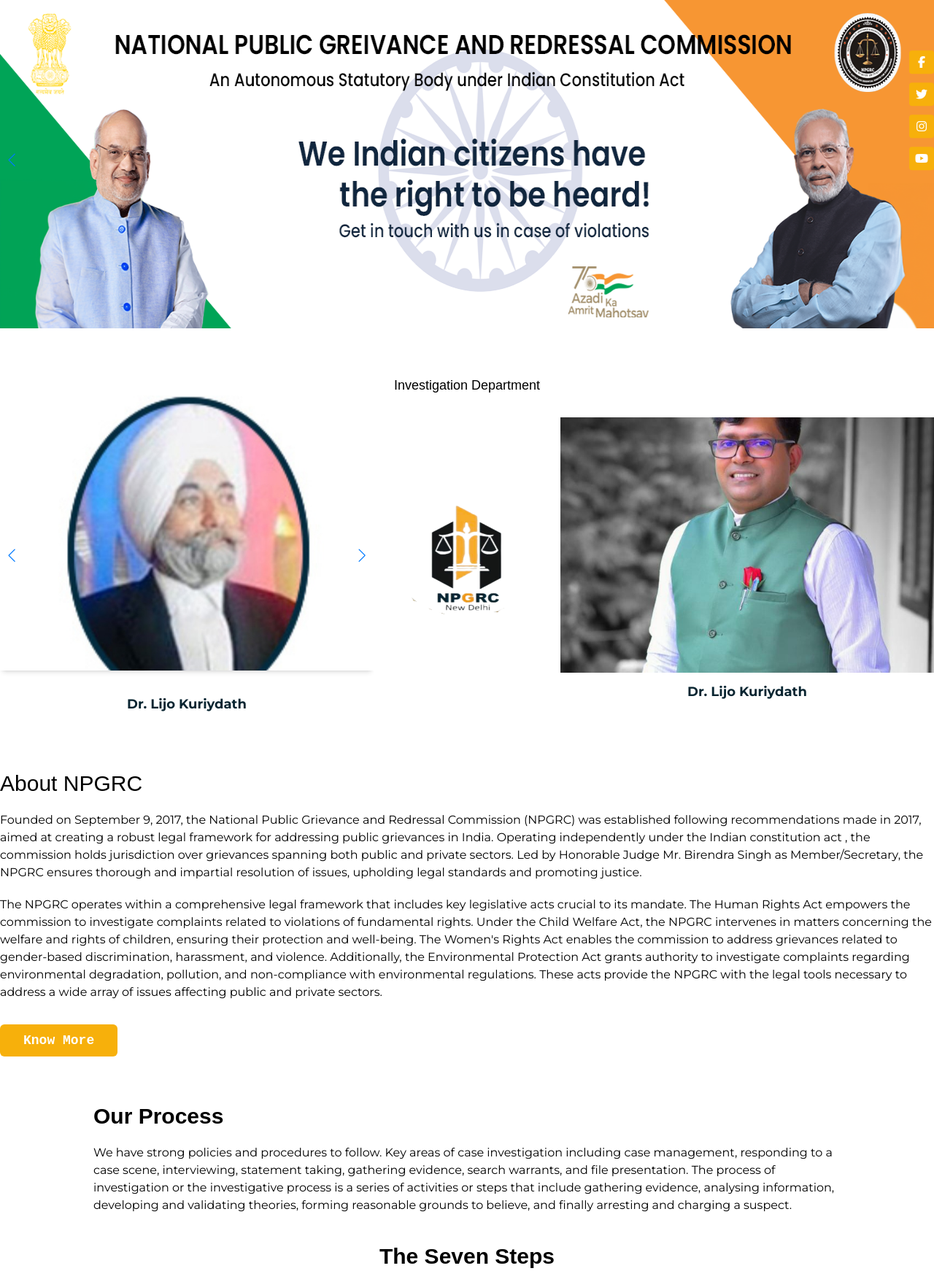
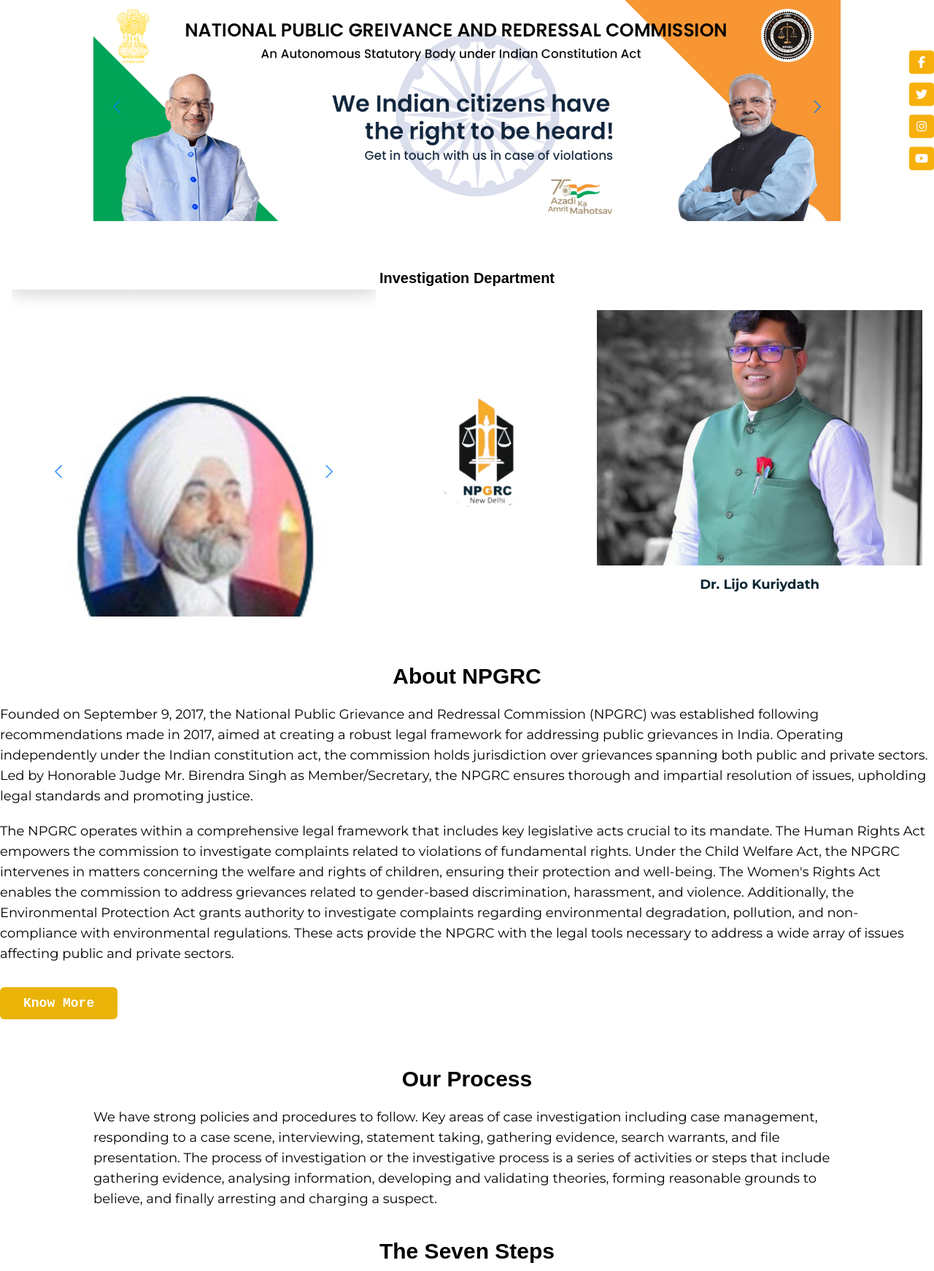
Before and after one commit to nSatyendra567/npgr, a PHP site: page /npgr/ in a window 1280 px wide. Shown: the part 216-1958 px from the top of the page at 73% size. Run offline with PHP 8.4, Linux system fonts and the light colour scheme; some libraries are stand-ins or nearby versions; some web fonts are replaced.

Commit message:
kuch part ka resoonsive code and resonsive css file add kiya hu

```diff
--- /dev/null
+++ b/css/responsive.css
@@ -0,0 +1,133 @@
+.swiper {
+    display: flex;
+    align-items: center;
+    position: relative;
+    max-height: 70vh; /* Max height for mobile view */
+  }
+
+  .swiper-slide img {
+    width: 100%;
+    height: auto;
+    object-fit: cover;
+  }
+
+  .swiper-button-next, .swiper-button-prev {
+    display: flex;
+    align-items: center;
+    justify-content: center;
+    z-index: 10; /* Ensure buttons are on top of other elements */
+  }
+
+  /* Mobile adjustments */
+  @media (max-width: 767px) {
+    .swiper {
+      max-height: 60vh; /* Adjust height for mobile view */
+    }
+
+    .swiper-button-next, .swiper-button-prev {
+      top: 50%; /* Center vertically */
+      transform: translateY(-50%);
+    }
+  }
+
+  /* Adjustments for larger screens */
+  @media (min-width: 768px) {
+    .swiper-button-next, .swiper-button-prev {
+      width: 2.5rem; /* 40px */
+      height: 2.5rem; /* 40px */
+    }
+  }
+
+
+
+
+
+  /* ------------------------------------------------ */
+
+  /* Adjust Swiper container for better mobile responsiveness */
+  @media (max-width: 767px) {
+    .swiper-slide {
+      height: 300px; /* Reduced height for mobile devices */
+    }
+
+    .swiper-button-next, .swiper-button-prev {
+      width: 3rem; /* 48px */
+      height: 3rem; /* 48px */
+    }
+  }
+
+  /* Adjust Swiper container for larger screens */
+  @media (min-width: 768px) {
+    .swiper-button-next, .swiper-button-prev {
+      width: 6rem; /* 96px */
+      height: 6rem; /* 96px */
+    }
+  }
+
+
+/* ------------------------------------------------ */
+
+  /* Ensure padding and margins are handled properly */
+  @media (max-width: 767px) {
+    section {
+      padding-left: 1rem;
+      padding-right: 1rem;
+    }
+  }
+
+  @media (min-width: 768px) {
+    section {
+      padding-left: 0;
+      padding-right: 0;
+    }
+  }
+
+    /* ------------------------------------------------ */
+
+ /* Ensure text and elements are responsive */
+ @media (max-width: 639px) {
+    section {
+      padding-left: 1rem;
+      padding-right: 1rem;
+    }
+    .text-lg, .text-xl, .text-2xl, .text-3xl {
+      font-size: 1rem; /* Adjust text size for smaller screens */
+    }
+    .w-56, .h-56 {
+      width: 100%;
+      height: auto;
+    }
+  }
+
+  @media (min-width: 640px) {
+    section {
+      padding-left: 2.5rem;
+      padding-right: 2.5rem;
+    }
+  }
+
+  @media (min-width: 768px) {
+    section {
+      padding-left: 4rem;
+      padding-right: 4rem;
+    }
+    .text-lg {
+      font-size: 1.125rem;
+    }
+  }
+
+  @media (min-width: 1024px) {
+    section {
+      padding-left: 8rem;
+      padding-right: 8rem;
+    }
+    .text-xl {
+      font-size: 1.25rem;
+    }
+  }
+
+
+
+
+
+  /* ----------------------------------------------- */
--- a/index.php
+++ b/index.php
@@ -1,85 +1,110 @@
 <?php include 'partials/header.php' ?>
 
 <main class="w-full h-fit">
-    <section class="overflow-x-hidden justify-center">
-        <div class="swiper bannerSwiper w-full flex justify-center items-center">
+    <section class="overflow-x-hidden flex justify-center">
+        <div class="swiper bannerSwiper w-full flex justify-center items-center relative max-h-[70vh] md:max-h-[450px]">
             <div class="swiper-wrapper">
-                <figure class="swiper-slide  h-auto md:h-[450px]  rounded-lg shadow-md bg-white flex flex-col text-brown gap-5">
-                    <img class="w-full h-full object-fill" src="./images/banner1.png" alt="NPGRC" />
+                <figure class="swiper-slide h-auto rounded-lg shadow-md bg-white flex flex-col text-brown gap-5">
+                    <picture>
+                        <!-- Mobile image -->
+                        <source media="(max-width: 767px)" srcset="./images/mobile-image.png" />
+                        <!-- Desktop image -->
+                        <img class="w-full h-full object-cover" src="./images/banner1.png" alt="NPGRC" />
+                    </picture>
                 </figure>
-                <figure class="swiper-slide h-auto md:h-[450px] rounded-lg shadow-md bg-white flex flex-col text-brown gap-5">
-                    <img class="w-full h-full object-fill" src="./images/banner2.png" alt="NPGRC" />
+                <figure class="swiper-slide h-auto rounded-lg shadow-md bg-white flex flex-col text-brown gap-5">
+                    <picture>
+                        <!-- Mobile image -->
+                        <source media="(max-width: 767px)" srcset="./images/mobile-image1.png" />
+                        <!-- Desktop image -->
+                        <img class="w-full h-full object-cover" src="./images/banner2.png" alt="NPGRC" />
+                    </picture>
                 </figure>
-                <figure class="swiper-slide h-auto md:h-[450px] rounded-lg shadow-md bg-white flex flex-col text-brown gap-5">
+                <figure class="swiper-slide h-auto rounded-lg shadow-md bg-white flex flex-col text-brown gap-5">
+                    <picture>
+                        <!-- Mobile image -->
+                        <source media="(max-width: 767px)" srcset="./images/mobile-image2.png" />
+                        <!-- Desktop image -->
                         <img class="w-full h-full object-cover" src="./images/banner3.png" alt="NPGRC" />
+                    </picture>
                 </figure>
             </div>
-            <div class="swiper-button-next custom-swiper-button-next  bg-light-blue w-24 h-24 flex justify-center items-center rounded-[50%] absolute right-0"></div>
-            <div class="swiper-button-prev custom-swiper-button-prev bg-light-blue w-24 h-24 flex justify-center items-center rounded-[50%] absolute left-0"></div>
+            <div class="swiper-button-next custom-swiper-button-next bg-light-blue w-10 h-10 flex justify-center items-center rounded-full absolute right-2 md:right-4"></div>
+            <div class="swiper-button-prev custom-swiper-button-prev bg-light-blue w-10 h-10 flex justify-center items-center rounded-full absolute left-2 md:left-4"></div>
         </div>
     </section>
-    <section class="max-w-7xl mx-auto w-full gap-10 py-16">
-        <h3 class="text-center text-lg">Investigation Department
-        </h3>
-        <div class="flex items-center max-w-7xl mx-auto w-full">
-        <div class="w-2/5">
-            <div class="swiper bannerSwiper w-full flex justify-center items-center">
+
+    <section class="max-w-7xl mx-auto w-full gap-10 py-16 px-4">
+        <h3 class="text-center text-lg md:text-xl font-semibold">Investigation Department</h3>
+        <div class="flex flex-col md:flex-row items-center justify-center max-w-7xl mx-auto w-full gap-10">
+            <!-- Swiper Section -->
+            <div class="w-full md:w-2/5">
+                <div class="swiper bannerSwiper w-full flex justify-center items-center relative">
                     <div class="swiper-wrapper">
-                    <figure class="swiper-slide h-[450px] rounded-lg shadow-md bg-white flex flex-col text-brown gap-5 relative top-[-73px]">
+                        <figure class="swiper-slide h-[300px] md:h-[450px] rounded-lg shadow-md bg-white flex flex-col text-brown gap-5 relative">
                             <img class="w-full h-full object-cover" src="./images/judge-birinder.jpg" alt="NPGRC" />
-                        <p class="text-lg text-center text-blue font-bold mt-3">Dr. Lijo Kuriydath</p>
+                            <p class="text-base md:text-lg text-center text-blue font-bold mt-3">Dr. Lijo Kuriydath</p>
                         </figure>
-                    <figure class="swiper-slide h-[450px] rounded-lg shadow-md bg-white flex flex-col text-brown gap-5 relative top-[-73px]">
+                        <figure class="swiper-slide h-[300px] md:h-[450px] rounded-lg shadow-md bg-white flex flex-col text-brown gap-5 relative">
                             <img class="w-full h-full object-cover" src="./images/judge-krishna.jpg" alt="NPGRC" />
-                        <p class="text-lg text-center text-blue font-bold mt-3">Dr. Lijo Kuriydath</p>
+                            <p class="text-base md:text-lg text-center text-blue font-bold mt-3">Dr. Lijo Kuriydath</p>
                         </figure>
-                    <figure class="swiper-slide h-[450px] rounded-lg shadow-md bg-white flex flex-col text-brown gap-5 relative top-[-73px]">
+                        <figure class="swiper-slide h-[300px] md:h-[450px] rounded-lg shadow-md bg-white flex flex-col text-brown gap-5 relative">
                             <img class="w-full h-full object-cover" src="./images/judge-nazir.jpg" alt="NPGRC" />
                         </figure>
-                    <figure class="swiper-slide h-[450px] rounded-lg shadow-md bg-white flex flex-col text-brown gap-5 relative top-[-73px]">
+                        <figure class="swiper-slide h-[300px] md:h-[450px] rounded-lg shadow-md bg-white flex flex-col text-brown gap-5 relative">
                             <img class="w-full h-full object-cover" src="./images/judge-praveen.jpg" alt="NPGRC" />
                         </figure>
-                    <figure class="swiper-slide h-[450px] rounded-lg shadow-md bg-white flex flex-col text-brown gap-5 relative top-[-73px]">
+                        <figure class="swiper-slide h-[300px] md:h-[450px] rounded-lg shadow-md bg-white flex flex-col text-brown gap-5 relative">
                             <img class="w-full h-full object-cover" src="./images/judge-regunath.jpg" alt="NPGRC" />
                         </figure>
                     </div>
-                <div class="swiper-button-next custom-swiper-button-next  bg-light-blue w-24 h-24 flex justify-center items-center rounded-[50%] absolute right-0"></div>
-                <div class="swiper-button-prev custom-swiper-button-prev bg-light-blue w-24 h-24 flex justify-center items-center rounded-[50%] absolute left-0"></div>
+                    <div class="swiper-button-next custom-swiper-button-next bg-light-blue w-12 h-12 md:w-24 md:h-24 flex justify-center items-center rounded-full absolute right-2 md:right-4"></div>
+                    <div class="swiper-button-prev custom-swiper-button-prev bg-light-blue w-12 h-12 md:w-24 md:h-24 flex justify-center items-center rounded-full absolute left-2 md:left-4"></div>
                 </div>
             </div>
-        <figure class="w-1/5">
-            <img class="w-full h-[200px]" src="./images/npgrc-cut.png" alt="NPGRC" />
+
+            <!-- Center Image -->
+            <figure class="w-full md:w-1/5 flex justify-center">
+                <img class="w-full h-[150px] md:h-[200px] object-contain" src="./images/npgrc-cut.png" alt="NPGRC" />
             </figure>
-        <figure class="w-2/5">
-            <img class="w-full h-[350px] object-cover" src="./images/lizo-square.jpg" alt="NPGRC" />
-            <p class="text-lg text-center text-blue font-bold mt-3">Dr. Lijo Kuriydath</p>
+
+            <!-- Right Image -->
+            <figure class="w-full md:w-2/5 flex flex-col items-center">
+                <img class="w-full h-[250px] md:h-[350px] object-cover" src="./images/lizo-square.jpg" alt="NPGRC" />
+                <p class="text-base md:text-lg text-center text-blue font-bold mt-3">Dr. Lijo Kuriydath</p>
             </figure>
         </div>
-
     </section>
 
 
-    <section class="max-w-7xl mx-auto w-full flex flex-col gap-5">
-        <h2 class="text-2xl md:text-3xl">About NPGRC</h2>
-        <p class="">Founded on September 9, 2017, the National Public Grievance and Redressal Commission (NPGRC) was established following recommendations made in 2017, aimed at creating a robust legal framework for addressing public grievances in India. Operating independently under the Indian constitution act , the commission holds jurisdiction over grievances spanning both public and private sectors. Led by Honorable Judge Mr. Birendra Singh as Member/Secretary, the NPGRC ensures thorough and impartial resolution of issues, upholding legal standards and promoting justice.
+    <section class="max-w-7xl mx-auto w-full flex flex-col gap-5 px-4 md:px-0">
+        <h2 class="text-2xl md:text-3xl font-semibold text-center">About NPGRC</h2>
+        <p class="text-base md:text-lg leading-relaxed">
+            Founded on September 9, 2017, the National Public Grievance and Redressal Commission (NPGRC) was established following recommendations made in 2017, aimed at creating a robust legal framework for addressing public grievances in India. Operating independently under the Indian constitution act, the commission holds jurisdiction over grievances spanning both public and private sectors. Led by Honorable Judge Mr. Birendra Singh as Member/Secretary, the NPGRC ensures thorough and impartial resolution of issues, upholding legal standards and promoting justice.
         </p>
-        <p class="">The NPGRC operates within a comprehensive legal framework that includes key legislative acts crucial to its mandate. The Human Rights Act empowers the commission to investigate complaints related to violations of fundamental rights. Under the Child Welfare Act, the NPGRC intervenes in matters concerning the welfare and rights of children, ensuring their protection and well-being. The Women's Rights Act enables the commission to address grievances related to gender-based discrimination, harassment, and violence. Additionally, the Environmental Protection Act grants authority to investigate complaints regarding environmental degradation, pollution, and non-compliance with environmental regulations. These acts provide the NPGRC with the legal tools necessary to address a wide array of issues affecting public and private sectors.
+        <p class="text-base md:text-lg leading-relaxed">
+            The NPGRC operates within a comprehensive legal framework that includes key legislative acts crucial to its mandate. The Human Rights Act empowers the commission to investigate complaints related to violations of fundamental rights. Under the Child Welfare Act, the NPGRC intervenes in matters concerning the welfare and rights of children, ensuring their protection and well-being. The Women's Rights Act enables the commission to address grievances related to gender-based discrimination, harassment, and violence. Additionally, the Environmental Protection Act grants authority to investigate complaints regarding environmental degradation, pollution, and non-compliance with environmental regulations. These acts provide the NPGRC with the legal tools necessary to address a wide array of issues affecting public and private sectors.
         </p>
-        <a class="bg-yellow text-center rounded-md px-8 py-2 text-white self-start font-semibold text-lg mt-3" href="<?php ROOT_URL ?>about.php">Know More</a>
+        <a class="bg-yellow-500 text-center rounded-md px-8 py-2 text-white self-start font-semibold text-lg mt-3 block mx-auto md:mx-0" href="<?php ROOT_URL ?>about.php">Know More</a>
     </section>
 
 
+
+
     <section class="py-10 md:py-16 px-5 sm:px-10 md:px-16 lg:px-32">
-        <h3 class="text-2xl md:text-3xl font-semibold mb-5">Our Process</h3>
-        <div class="flex flex-col gap-5 max-w-7xl">
-            <p class="">We have strong policies and procedures to follow. Key areas of case investigation including case management, responding to a case scene, interviewing, statement taking, gathering evidence, search warrants, and file presentation. The process of investigation or the investigative process is a series of activities or steps that include gathering evidence, analysing information, developing and validating theories, forming reasonable grounds to believe, and finally arresting and charging a suspect.</p>
+        <h3 class="text-2xl md:text-3xl font-semibold mb-5 text-center">Our Process</h3>
+        <div class="flex flex-col gap-5 max-w-7xl mx-auto px-4 md:px-0">
+            <p class="text-base md:text-lg leading-relaxed">
+                We have strong policies and procedures to follow. Key areas of case investigation including case management, responding to a case scene, interviewing, statement taking, gathering evidence, search warrants, and file presentation. The process of investigation or the investigative process is a series of activities or steps that include gathering evidence, analysing information, developing and validating theories, forming reasonable grounds to believe, and finally arresting and charging a suspect.
+            </p>
         </div>
-        <div class="max-w-7xl mx-auto w-full mt-10 mb-16 ">
+        <div class="max-w-7xl mx-auto w-full mt-10 mb-16">
             <h3 class="text-3xl font-bold text-center mb-10">The Seven Steps</h3>
-            <div class="flex gap-5 items-center justify-center flex-wrap max-w-5xl mx-auto w-full">
+            <div class="flex flex-wrap gap-5 items-center justify-center max-w-5xl mx-auto">
                 <div class="w-56 h-56 rounded-full border-8 border-yellow flex flex-col items-center justify-center gap-3 hover:border-blue group transition-all duration-200 cursor-pointer">
                     <i class="fas fa-lock fa-4x text-yellow group-hover:text-blue transition-all duration-200"></i>
-                    <h4 class="text-lg group-hover:text-yellow transition-all duration-200">Securing the Scene</h4>
+                    <h4 class="text-lg group-hover:text-yellow transition-all duration-200 text-center">Securing the Scene</h4>
                 </div>
                 <div class="w-56 h-56 rounded-full border-8 border-yellow flex flex-col items-center justify-center gap-3 hover:border-blue group transition-all duration-200 cursor-pointer">
                     <i class="fa-solid fa-users-between-lines fa-4x text-yellow group-hover:text-blue transition-all duration-200"></i>
@@ -87,69 +112,25 @@
                 </div>
                 <div class="w-56 h-56 rounded-full border-8 border-yellow flex flex-col items-center justify-center gap-3 hover:border-blue group transition-all duration-200 cursor-pointer">
                     <i class="fa-solid fa-user-secret fa-4x text-yellow group-hover:text-blue transition-all duration-200"></i>
-                    <h4 class="text-lg group-hover:text-yellow transition-all duration-200">Scanning the Scene</h4>
+                    <h4 class="text-lg group-hover:text-yellow transition-all duration-200 text-center">Scanning the Scene</h4>
                 </div>
                 <div class="w-56 h-56 rounded-full border-8 border-yellow flex flex-col items-center justify-center gap-3 hover:border-blue group transition-all duration-200 cursor-pointer">
                     <i class="fa-solid fa-eye fa-4x text-yellow group-hover:text-blue transition-all duration-200"></i>
-                    <h4 class="text-lg group-hover:text-yellow transition-all duration-200">Seeing the Scene</h4>
+                    <h4 class="text-lg group-hover:text-yellow transition-all duration-200 text-center">Seeing the Scene</h4>
                 </div>
                 <div class="w-56 h-56 rounded-full border-8 border-yellow flex flex-col items-center justify-center gap-3 hover:border-blue group transition-all duration-200 cursor-pointer">
                     <i class="fa-solid fa-user-pen fa-4x text-yellow group-hover:text-blue transition-all duration-200"></i>
-                    <h4 class="text-lg group-hover:text-yellow transition-all duration-200">Sketching the Scene</h4>
+                    <h4 class="text-lg group-hover:text-yellow transition-all duration-200 text-center">Sketching the Scene</h4>
                 </div>
                 <div class="w-56 h-56 rounded-full border-8 border-yellow flex flex-col items-center justify-center gap-3 hover:border-blue group transition-all duration-200 cursor-pointer">
                     <i class="fa-brands fa-searchengin fa-4x text-yellow group-hover:text-blue transition-all duration-200"></i>
-                    <h4 class="text-lg group-hover:text-yellow transition-all duration-200">Searching for Evidence</h4>
+                    <h4 class="text-lg group-hover:text-yellow transition-all duration-200 text-center">Searching for Evidence</h4>
                 </div>
                 <div class="w-56 h-56 rounded-full border-8 border-yellow flex flex-col items-center justify-center gap-3 hover:border-blue group transition-all duration-200 cursor-pointer">
                     <i class="fa-solid fa-user-shield fa-4x text-yellow group-hover:text-blue transition-all duration-200"></i>
                     <h4 class="text-lg group-hover:text-yellow transition-all duration-200 text-center">Securing and Collecting Evidence</h4>
                 </div>
             </div>
-            <!-- <div class="w-full flex flex-col item-start gap-10">
-                <div class="w-1/2 h-fit p-3 md:p-5 rounded shadow flex items-center gap-3 group hover:scale-105 transition-all duration-200">
-                    <div class="w-20 h-20 rounded-full text-white bg-yellow group-hover:border-2 border-yellow group-hover:text-yellow group-hover:bg-white flex justify-center items-center transition-all duration-200">
-                        <i class="fas fa-lock fa-2x"></i>
-                    </div>
-                    <p class="text-xl font-semibold text-center">Securing the Scene</p>
-                </div>
-                <div class="w-56 h-fit p-5 md:p-10 rounded shadow-md flex items-center flex-col gap-3 group hover:scale-105 transition-all duration-200">
-                    <div class="w-28 h-28 rounded-full text-white bg-yellow group-hover:border-2 border-yellow group-hover:text-yellow group-hover:bg-white flex justify-center items-center transition-all duration-200">
-                        <i class="fas fa-users fa-3x"></i>
-                    </div>
-                    <p class="text-xl font-semibold text-center">Separating the Witnesses</p>
-                </div>
-                <div class="w-56 h-fit p-5 md:p-10 rounded shadow-md flex items-center flex-col gap-3 group hover:scale-105 transition-all duration-200">
-                    <div class="w-28 h-28 rounded-full text-white bg-yellow group-hover:border-2 border-yellow group-hover:text-yellow group-hover:bg-white flex justify-center items-center transition-all duration-200">
-                        <i class="fas fa-search fa-3x"></i>
-                    </div>
-                    <p class="text-xl font-semibold text-center">Scanning the Scene</p>
-                </div>
-                <div class="w-56 h-fit p-5 md:p-10 rounded shadow-md flex items-center flex-col gap-3 group hover:scale-105 transition-all duration-200">
-                    <div class="w-28 h-28 rounded-full text-white bg-yellow group-hover:border-2 border-yellow group-hover:text-yellow group-hover:bg-white flex justify-center items-center transition-all duration-200">
-                        <i class="fas fa-eye fa-3x"></i>
-                    </div>
-                    <p class="text-xl font-semibold text-center">Seeing the Scene</p>
-                </div>
-                <div class="w-56 h-fit p-5 md:p-10 rounded shadow-md flex items-center flex-col gap-3 group hover:scale-105 transition-all duration-200">
-                    <div class="w-28 h-28 rounded-full text-white bg-yellow group-hover:border-2 border-yellow group-hover:text-yellow group-hover:bg-white flex justify-center items-center transition-all duration-200">
-                        <i class="fas fa-pencil-alt fa-3x"></i>
-                    </div>
-                    <p class="text-xl font-semibold text-center">Sketching the Scene</p>
-                </div>
-                <div class="w-56 h-fit p-5 md:p-10 rounded shadow-md flex items-center flex-col gap-3 group hover:scale-105 transition-all duration-200">
-                    <div class="w-28 h-28 rounded-full text-white bg-yellow group-hover:border-2 border-yellow group-hover:text-yellow group-hover:bg-white flex justify-center items-center transition-all duration-200">
-                        <i class="fas fa-search-plus fa-3x"></i>
-                    </div>
-                    <p class="text-xl font-semibold text-center">Searching for Evidence</p>
-                </div>
-                <div class="w-56 h-fit p-5 md:p-10 rounded shadow-md flex items-center flex-col gap-3 group hover:scale-105 transition-all duration-200">
-                    <div class="w-28 h-28 rounded-full text-white bg-yellow group-hover:border-2 border-yellow group-hover:text-yellow group-hover:bg-white flex justify-center items-center transition-all duration-200">
-                        <i class="fas fa-briefcase fa-3x"></i>
-                    </div>
-                    <p class="text-xl font-semibold text-center">Securing and Collecting Evidence</p>
-                </div>
-            </div> -->
         </div>
     </section>
 
--- a/partials/header.php
+++ b/partials/header.php
@@ -16,6 +16,7 @@ function getCurrentPage()
     <link rel="stylesheet" href="https://cdnjs.cloudflare.com/ajax/libs/font-awesome/6.5.2/css/all.min.css" integrity="sha512-SnH5WK+bZxgPHs44uWIX+LLJAJ9/2PkPKZ5QiAj6Ta86w+fsb2TkcmfRyVX3pBnMFcV7oQPJkl9QevSCWr3W6A==" crossorigin="anonymous" referrerpolicy="no-referrer" />
     <link rel="icon" type="image/x-icon" href="./images/ASTRO.png">
     <link rel="stylesheet" href="../css/style.css">
+    <link rel="stylesheet" href="../css/responsive.css">
     <script src="https://cdn.tailwindcss.com"></script>
     <script src="https://cdn.tailwindcss.com?plugins=forms,typography,aspect-ratio,line-clamp,container-queries"></script>
     <link rel="stylesheet" href="https://cdn.jsdelivr.net/npm/swiper@11/swiper-bundle.min.css" />
```
Lines whose indentation alone changed are shown as unchanged.
